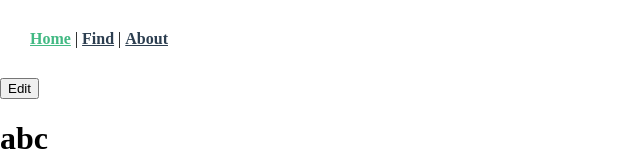
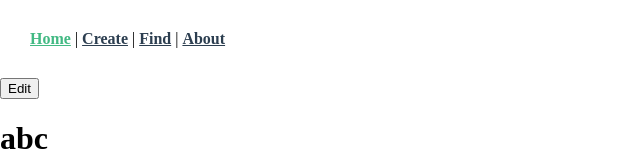
Before and after one commit to yuttie/mory, a Vue app: page / in a window 1280 px wide. Shown: the top 160 px of the page, without its empty margins (0-640 px from the left). Built offline with nearby package versions, Linux system fonts and the light colour scheme.

Commit message:
Add a link to create a new note

```diff
--- a/package.json
+++ b/package.json
@@ -12,6 +12,7 @@
     "core-js": "^3.6.5",
     "marked": "^1.1.0",
     "register-service-worker": "^1.7.1",
+    "uuid": "^8.1.0",
     "vue": "^2.6.11",
     "vue-class-component": "^7.2.3",
     "vue-property-decorator": "^8.4.2",
@@ -19,6 +20,7 @@
   },
   "devDependencies": {
     "@types/marked": "^0.7.4",
+    "@types/uuid": "^8.0.0",
     "@typescript-eslint/eslint-plugin": "^2.33.0",
     "@typescript-eslint/parser": "^2.33.0",
     "@vue/cli-plugin-babel": "~4.4.0",
--- a/src/App.vue
+++ b/src/App.vue
@@ -2,6 +2,7 @@
   <div id="app">
     <div id="nav">
       <router-link to="/">Home</router-link> |
+      <router-link to="/create">Create</router-link> |
       <router-link to="/find">Find</router-link> |
       <router-link to="/about">About</router-link>
     </div>
--- a/src/router/index.ts
+++ b/src/router/index.ts
@@ -3,6 +3,8 @@ import VueRouter, { RouteConfig } from 'vue-router'
 import Home from '../views/Home.vue'
 import Find from '../views/Find.vue'
 import View from '../views/View.vue'
+
+import { v4 as uuidv4 } from 'uuid';
 
 Vue.use(VueRouter)
 
@@ -11,6 +13,16 @@ const routes: Array<RouteConfig> = [
     path: '/',
     name: 'Home',
     component: Home
+  },
+  {
+    path: '/create',
+    name: 'Create',
+    redirect: to => {
+      return {
+        name: 'View',
+        params: { path: uuidv4() },
+      };
+    },
   },
   {
     path: '/find',
```
Also changed, not shown: 1 other file (tests, documents, lock files or other folders).
